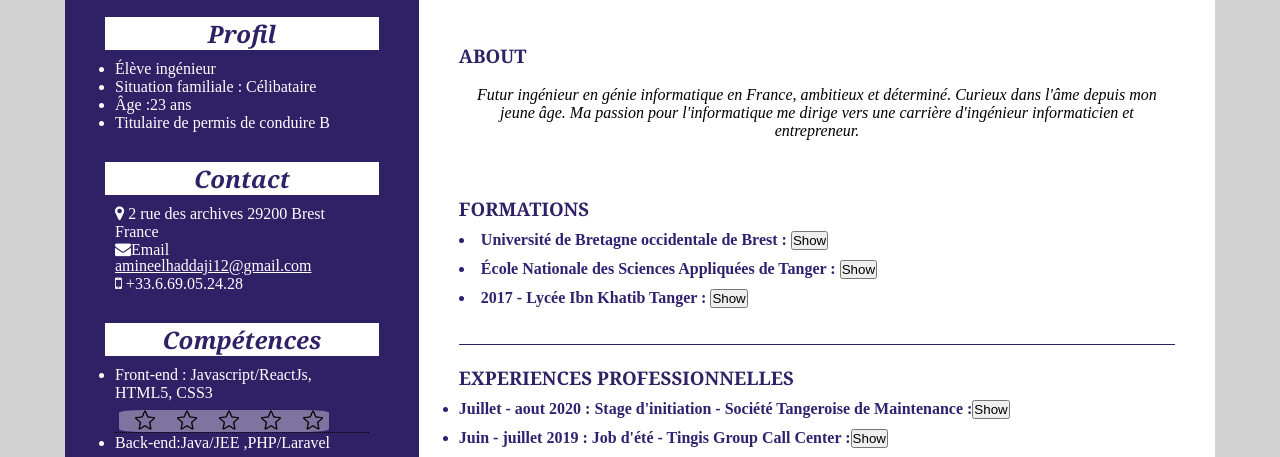
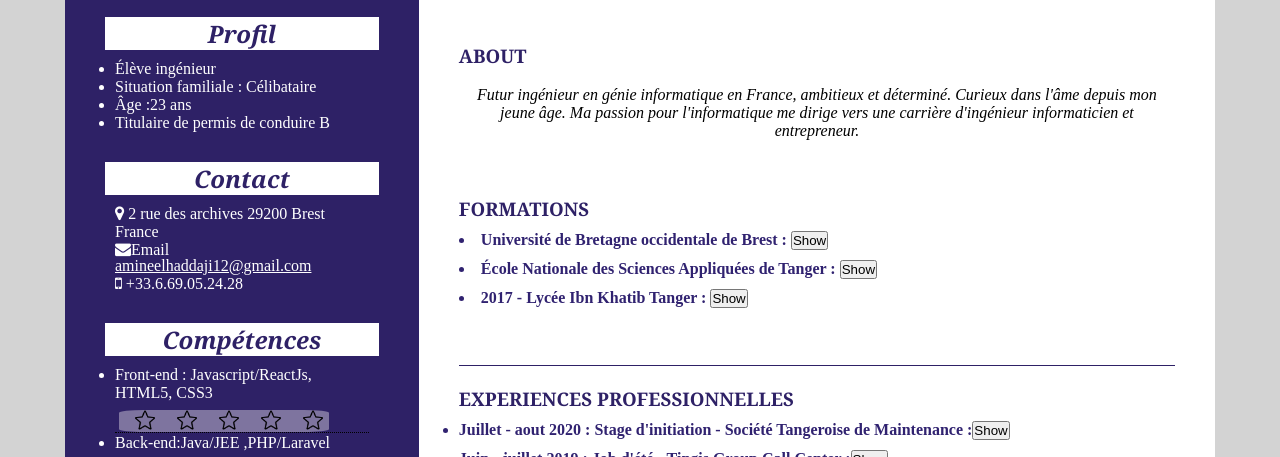
Before and after one commit to amine-elhaddaji/myCv, a plain HTML site: page index.html in a window 1280 px wide. Shown: the part 308-765 px from the top of the page. Drawn offline with Linux system fonts and the light colour scheme.

Commit message:
editing right side content

```diff
--- a/css/style.css
+++ b/css/style.css
@@ -162,7 +162,7 @@ body {
   padding-bottom: 10px;
 }
 .contenu-right {
-  padding-bottom: 5%;
+  padding-bottom: 8%;
   border-bottom: 1px solid rgb(46, 33, 102);
 }
 
```
